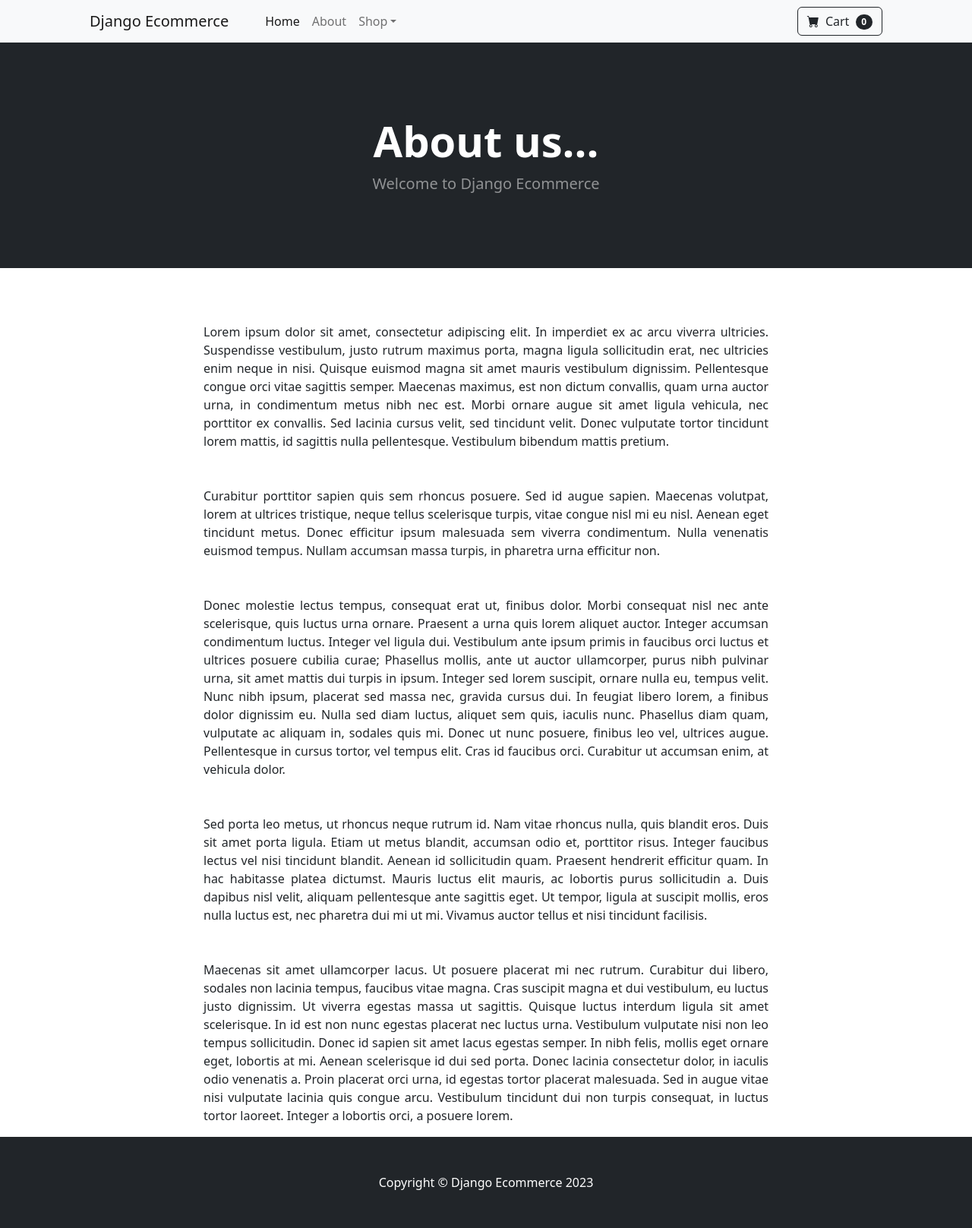
After one commit to EmoPKFR/django-ecommerce, a Django app: page /about/ in a window 1280 px wide. The commit adds this page. Shown: the whole page at 76% size. Run offline with Django 4.2, Linux system fonts and the light colour scheme; some libraries are stand-ins or nearby versions.

Commit message:
Adding base.html template

```diff
--- /dev/null
+++ b/store/templates/about.html
@@ -0,0 +1,33 @@
+{%extends "base.html"%}
+{%block title%}<title>About</title>{%endblock%}
+{%block content%}
+<!-- Header-->
+<header class="bg-dark py-5">
+    <div class="container px-4 px-lg-5 my-5">
+        <div class="text-center text-white">
+            <h1 class="display-4 fw-bolder">About us...</h1>
+            <p class="lead fw-normal text-white-50 mb-0">Welcome to Django Ecommerce</p>
+        </div>
+    </div>
+</header>
+<div class="container">
+    <div class="row">
+        <center>
+            <div class="col-8">
+                <br><br><br>
+                <p align="justify">
+                    Lorem ipsum dolor sit amet, consectetur adipiscing elit. In imperdiet ex ac arcu viverra ultricies. Suspendisse vestibulum, justo rutrum maximus porta, magna ligula sollicitudin erat, nec ultricies enim neque in nisi. Quisque euismod magna sit amet mauris vestibulum dignissim. Pellentesque congue orci vitae sagittis semper. Maecenas maximus, est non dictum convallis, quam urna auctor urna, in condimentum metus nibh nec est. Morbi ornare augue sit amet ligula vehicula, nec porttitor ex convallis. Sed lacinia cursus velit, sed tincidunt velit. Donec vulputate tortor tincidunt lorem mattis, id sagittis nulla pellentesque. Vestibulum bibendum mattis pretium.
+                    <br><br><br>
+                    Curabitur porttitor sapien quis sem rhoncus posuere. Sed id augue sapien. Maecenas volutpat, lorem at ultrices tristique, neque tellus scelerisque turpis, vitae congue nisl mi eu nisl. Aenean eget tincidunt metus. Donec efficitur ipsum malesuada sem viverra condimentum. Nulla venenatis euismod tempus. Nullam accumsan massa turpis, in pharetra urna efficitur non.
+                    <br><br><br>
+                    Donec molestie lectus tempus, consequat erat ut, finibus dolor. Morbi consequat nisl nec ante scelerisque, quis luctus urna ornare. Praesent a urna quis lorem aliquet auctor. Integer accumsan condimentum luctus. Integer vel ligula dui. Vestibulum ante ipsum primis in faucibus orci luctus et ultrices posuere cubilia curae; Phasellus mollis, ante ut auctor ullamcorper, purus nibh pulvinar urna, sit amet mattis dui turpis in ipsum. Integer sed lorem suscipit, ornare nulla eu, tempus velit. Nunc nibh ipsum, placerat sed massa nec, gravida cursus dui. In feugiat libero lorem, a finibus dolor dignissim eu. Nulla sed diam luctus, aliquet sem quis, iaculis nunc. Phasellus diam quam, vulputate ac aliquam in, sodales quis mi. Donec ut nunc posuere, finibus leo vel, ultrices augue. Pellentesque in cursus tortor, vel tempus elit. Cras id faucibus orci. Curabitur ut accumsan enim, at vehicula dolor.
+                    <br><br><br>
+                    Sed porta leo metus, ut rhoncus neque rutrum id. Nam vitae rhoncus nulla, quis blandit eros. Duis sit amet porta ligula. Etiam ut metus blandit, accumsan odio et, porttitor risus. Integer faucibus lectus vel nisi tincidunt blandit. Aenean id sollicitudin quam. Praesent hendrerit efficitur quam. In hac habitasse platea dictumst. Mauris luctus elit mauris, ac lobortis purus sollicitudin a. Duis dapibus nisl velit, aliquam pellentesque ante sagittis eget. Ut tempor, ligula at suscipit mollis, eros nulla luctus est, nec pharetra dui mi ut mi. Vivamus auctor tellus et nisi tincidunt facilisis.
+                    <br><br><br>
+                    Maecenas sit amet ullamcorper lacus. Ut posuere placerat mi nec rutrum. Curabitur dui libero, sodales non lacinia tempus, faucibus vitae magna. Cras suscipit magna et dui vestibulum, eu luctus justo dignissim. Ut viverra egestas massa ut sagittis. Quisque luctus interdum ligula sit amet scelerisque. In id est non nunc egestas placerat nec luctus urna. Vestibulum vulputate nisi non leo tempus sollicitudin. Donec id sapien sit amet lacus egestas semper. In nibh felis, mollis eget ornare eget, lobortis at mi. Aenean scelerisque id dui sed porta. Donec lacinia consectetur dolor, in iaculis odio venenatis a. Proin placerat orci urna, id egestas tortor placerat malesuada. Sed in augue vitae nisi vulputate lacinia quis congue arcu. Vestibulum tincidunt dui non turpis consequat, in luctus tortor laoreet. Integer a lobortis orci, a posuere lorem.
+                </p>
+            </div>
+        </center>
+    </div>
+</div>
+{%endblock%}
--- /dev/null
+++ b/store/templates/base.html
@@ -0,0 +1,32 @@
+{%load static%}
+
+<!DOCTYPE html>
+<html lang="en">
+    <head>
+        <meta charset="utf-8" />
+        <meta name="viewport" content="width=device-width, initial-scale=1, shrink-to-fit=no" />
+        <meta name="description" content="" />
+        <meta name="author" content="" />
+        {%block title%}{%endblock%}
+        <!-- Favicon-->
+        <link rel="icon" type="image/x-icon" href="{%static 'assets/favicon.ico'%}" />
+        <!-- Bootstrap icons-->
+        <link href="https://cdn.jsdelivr.net/npm/bootstrap-icons@1.5.0/font/bootstrap-icons.css" rel="stylesheet" />
+        <!-- Core theme CSS (includes Bootstrap)-->
+        <link href="{%static 'css/styles.css'%}" rel="stylesheet" />
+    </head>
+    <body>
+        {%include "navbar.html"%}
+        {%block content%}
+        HomePage
+        {%endblock%}
+        <!-- Footer-->
+        <footer class="py-5 bg-dark">
+            <div class="container"><p class="m-0 text-center text-white">Copyright &copy; Django Ecommerce 2023</p></div>
+        </footer>
+        <!-- Bootstrap core JS-->
+        <script src="https://cdn.jsdelivr.net/npm/bootstrap@5.2.3/dist/js/bootstrap.bundle.min.js"></script>
+        <!-- Core theme JS-->
+        <script src="{%static 'js/scripts.js'%}"></script>
+    </body>
+</html>
--- /dev/null
+++ b/store/templates/navbar.html
@@ -0,0 +1,29 @@
+<!-- Navigation-->
+<nav class="navbar navbar-expand-lg navbar-light bg-light">
+    <div class="container px-4 px-lg-5">
+        <a class="navbar-brand" href="{%url 'home'%}">Django Ecommerce</a>
+        <button class="navbar-toggler" type="button" data-bs-toggle="collapse" data-bs-target="#navbarSupportedContent" aria-controls="navbarSupportedContent" aria-expanded="false" aria-label="Toggle navigation"><span class="navbar-toggler-icon"></span></button>
+        <div class="collapse navbar-collapse" id="navbarSupportedContent">
+            <ul class="navbar-nav me-auto mb-2 mb-lg-0 ms-lg-4">
+                <li class="nav-item"><a class="nav-link active" aria-current="page" href="{%url 'home'%}">Home</a></li>
+                <li class="nav-item"><a class="nav-link" href="{%url 'about'%}">About</a></li>
+                <li class="nav-item dropdown">
+                    <a class="nav-link dropdown-toggle" id="navbarDropdown" href="#" role="button" data-bs-toggle="dropdown" aria-expanded="false">Shop</a>
+                    <ul class="dropdown-menu" aria-labelledby="navbarDropdown">
+                        <li><a class="dropdown-item" href="#!">All Products</a></li>
+                        <li><hr class="dropdown-divider" /></li>
+                        <li><a class="dropdown-item" href="#!">Popular Items</a></li>
+                        <li><a class="dropdown-item" href="#!">New Arrivals</a></li>
+                    </ul>
+                </li>
+            </ul>
+            <form class="d-flex">
+                <button class="btn btn-outline-dark" type="submit">
+                    <i class="bi-cart-fill me-1"></i>
+                    Cart
+                    <span class="badge bg-dark text-white ms-1 rounded-pill">0</span>
+                </button>
+            </form>
+        </div>
+    </div>
+</nav>
--- a/store/urls.py
+++ b/store/urls.py
@@ -3,5 +3,5 @@ from . import views
 
 urlpatterns = [
     path('', views.home, name='home'),
-
+    path('about/', views.about, name='about'),
 ]
--- a/store/views.py
+++ b/store/views.py
@@ -4,3 +4,7 @@ from .models import Product
 def home(request):
     products = Product.objects.all()
     return render(request, 'home.html', {"products": products})
+
+def about(request):
+    products = Product.objects.all()
+    return render(request, 'about.html', {})
```
Also changed, not shown: store/templates/home.html (+4 -59 lines).
